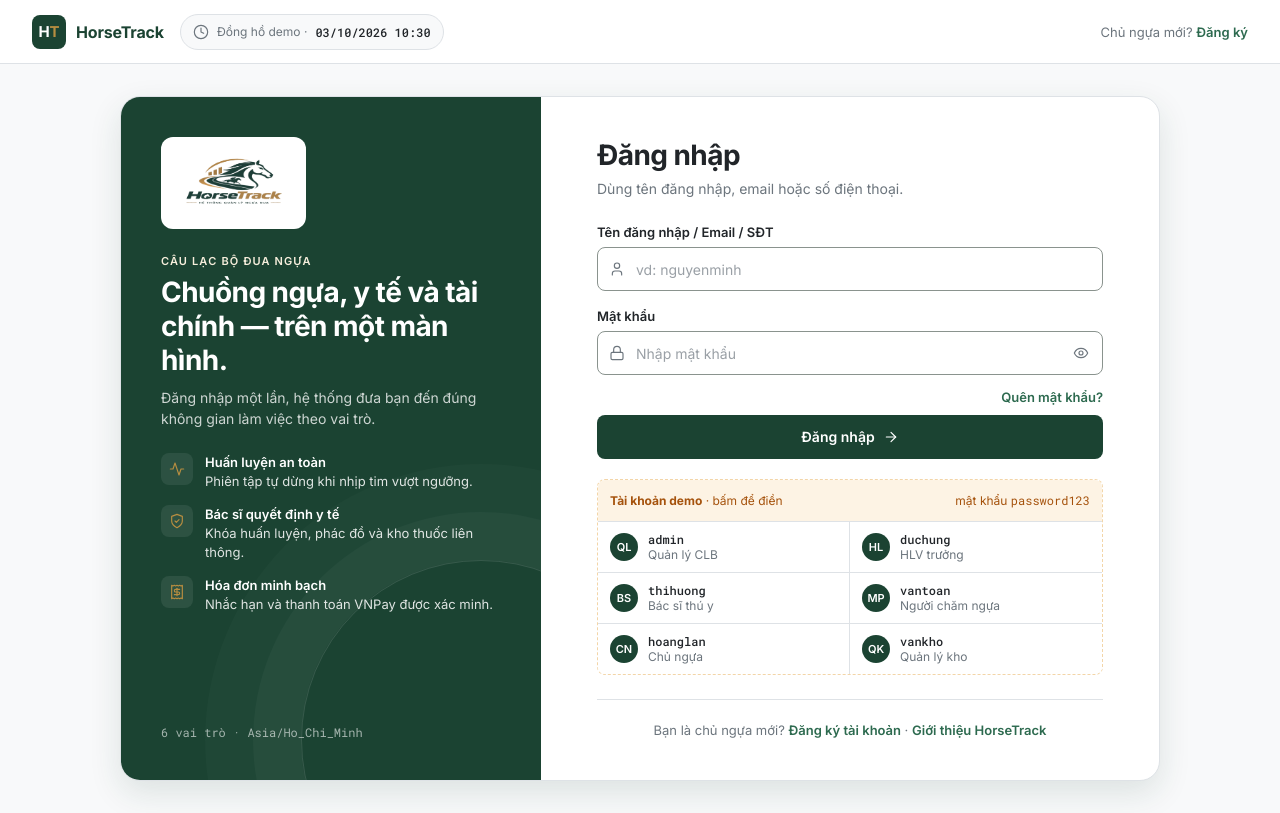
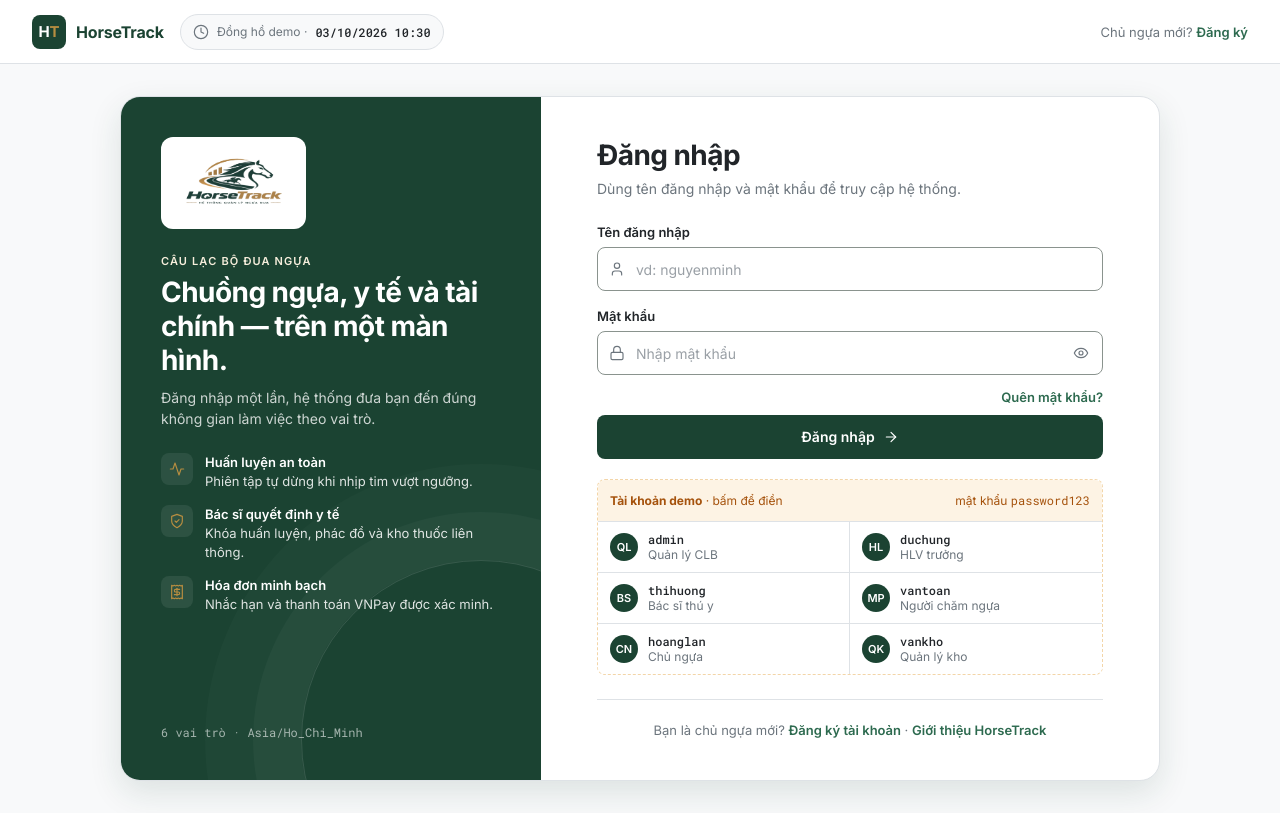
Before and after one commit to ngogiacat13-crypto/HorseTrack-FE, a React (Vite) app: page /login in a window 1280 px wide. Built offline with nearby package versions, Linux system fonts and the light colour scheme; no server answers.

Commit message:
bỏ đăng nhập bằng email,sdt

```diff
--- a/src/pages/auth/Login/index.tsx
+++ b/src/pages/auth/Login/index.tsx
@@ -23,7 +23,7 @@ const DEMO_ACCOUNTS = [
 ];
 
 const schema = Yup.object({
-  username: Yup.string().trim().required('Vui lòng nhập tên đăng nhập / email / SĐT'),
+  username: Yup.string().trim().required('Vui lòng nhập tên đăng nhập'),
   password: Yup.string().required('Vui lòng nhập mật khẩu'),
 });
 
@@ -69,14 +69,14 @@ export const Login: React.FC = () => {
       barRight={<span style={{ fontSize: 13, color: 'var(--muted)' }}>Chủ ngựa mới? <Link className="ht-link" to="/register">Đăng ký</Link></span>}
     >
       <h1 className="ht-auth__title">Đăng nhập</h1>
-      <p className="ht-auth__sub">Dùng tên đăng nhập, email hoặc số điện thoại.</p>
+      <p className="ht-auth__sub">Dùng tên đăng nhập và mật khẩu để truy cập hệ thống.</p>
 
       {serverError && <Callout tone="danger" style={{ marginBottom: 16 }}>{serverError}</Callout>}
 
       <FormikProvider value={formik}>
       <form onSubmit={formik.handleSubmit} noValidate>
         <FocusFirstError />
-        <FormikField name="username" label="Tên đăng nhập / Email / SĐT" icon="user" autoComplete="username" placeholder="vd: nguyenminh" />
+        <FormikField name="username" label="Tên đăng nhập" icon="user" autoComplete="username" placeholder="vd: nguyenminh" />
 
         <div ref={passwordRef}>
           <FormikField name="password" label="Mật khẩu" password autoComplete="current-password" placeholder="Nhập mật khẩu" />
```
